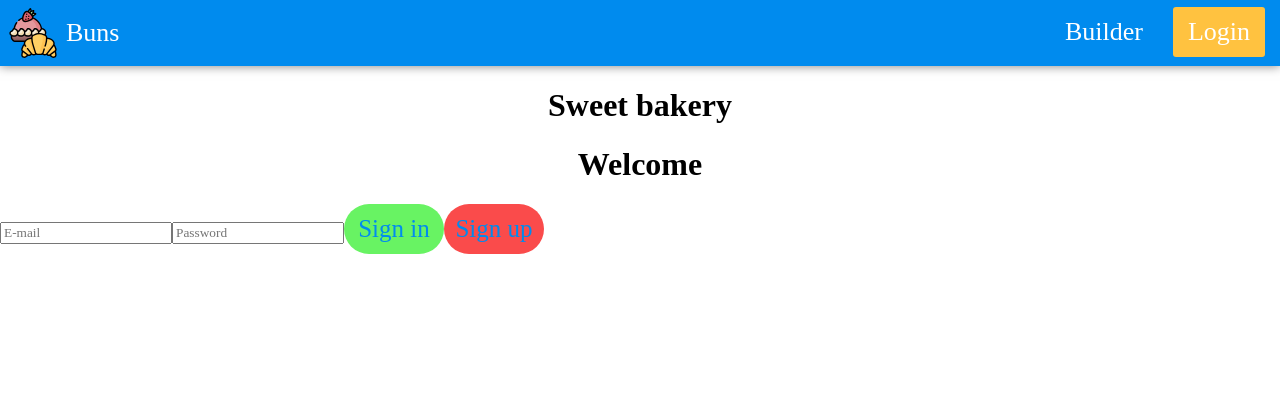
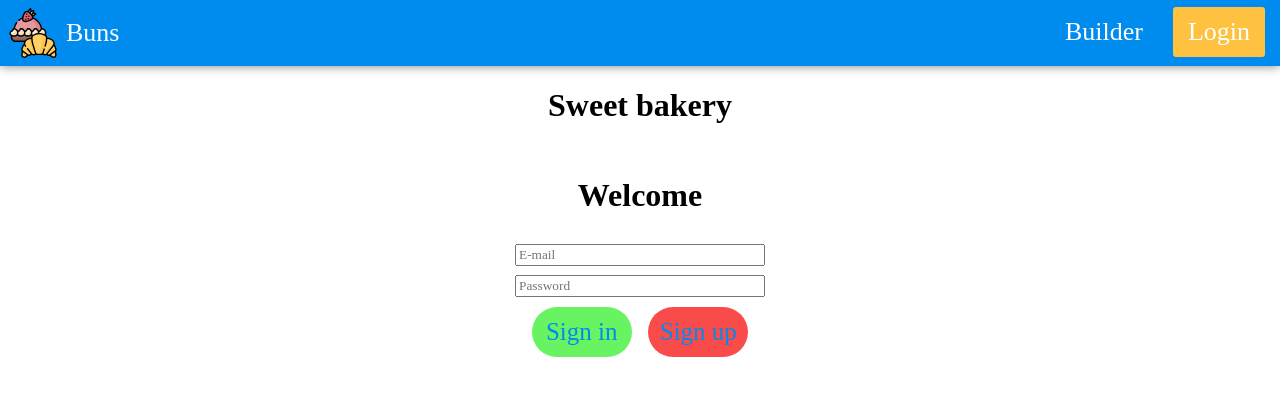
Before and after one commit to Erjankydyrov/tests-builder, a React (Create React App) app: page /auth in a window 1280 px wide. Shown: the top 396 px of the page. Built offline with nearby package versions, Linux system fonts and the light colour scheme; a web font is replaced by a local one.

Commit message:
added syles for Auth

```diff
--- a/src/components/Auth/Auth.js
+++ b/src/components/Auth/Auth.js
@@ -26,12 +26,14 @@ export default withAxios(() => {
   let formOutput = "Loading...";
   if (!loading) {
     formOutput = (
-      <form onSubmit={formSubmitted}>
+      <form className={classes.Auth} onSubmit={formSubmitted}>
         <h1>Welcome</h1>
         <input type="email" placeholder="E-mail" name="email" required />
         <input type="password" placeholder="Password" name="password" required minLength="6" />
-        <Button green="true">Sign in</Button>
-        <Button order="true">Sign up</Button>
+        <div className={classes.Buttons}>
+          <Button green="true">Sign in</Button>
+          <Button order="true">Sign up</Button>
+        </div>
       </form>
     );
   }
--- a/src/components/Auth/Auth.module.css
+++ b/src/components/Auth/Auth.module.css
@@ -0,0 +1,12 @@
+.Auth {
+  display: flex;
+  flex-direction: column;
+  justify-content: space-evenly;
+  margin: 0 auto;
+  min-width: 250px;
+  min-height: 220px;
+}
+.Buttons {
+  display: flex;
+  justify-content: space-evenly;
+}
```
